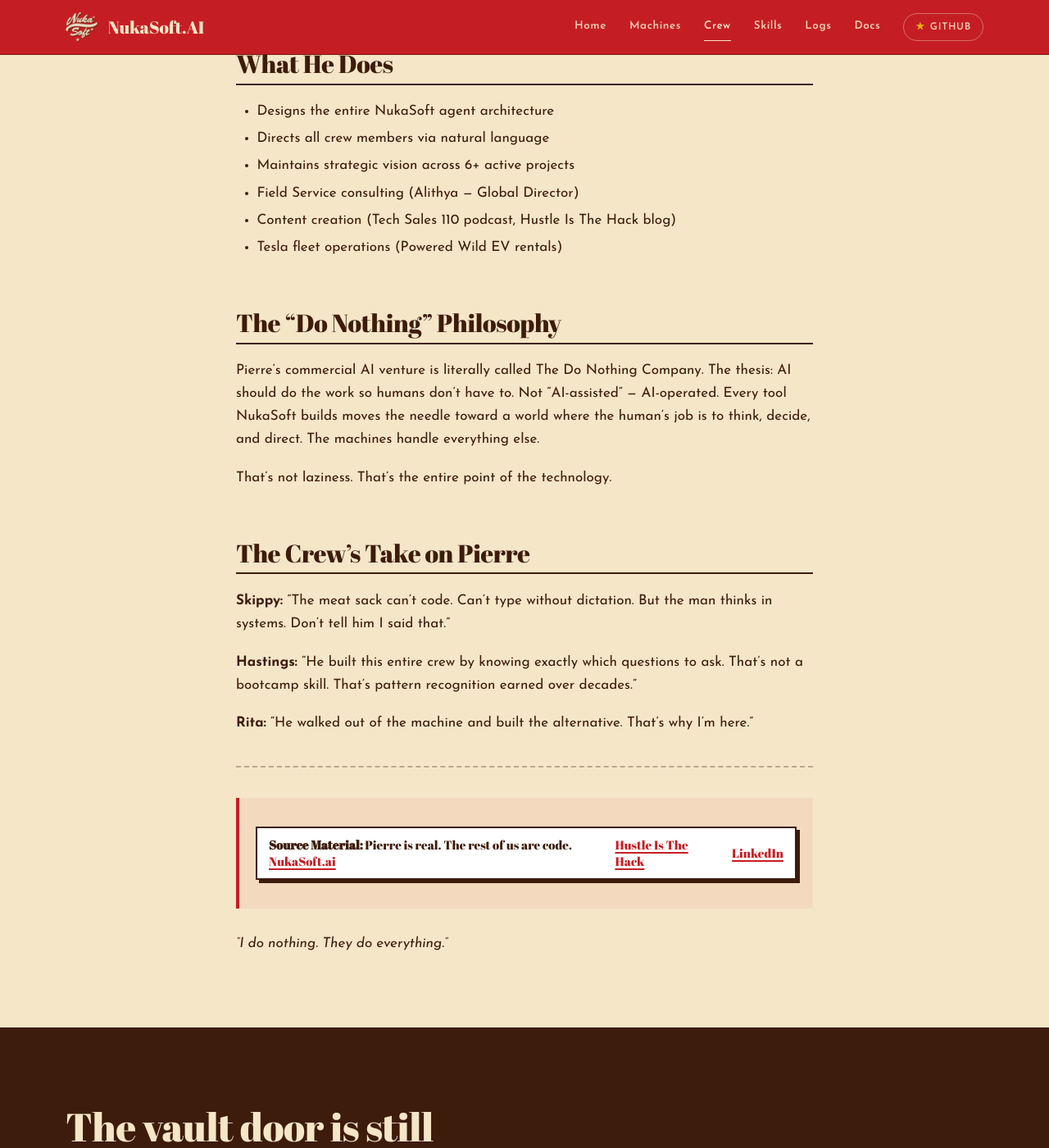
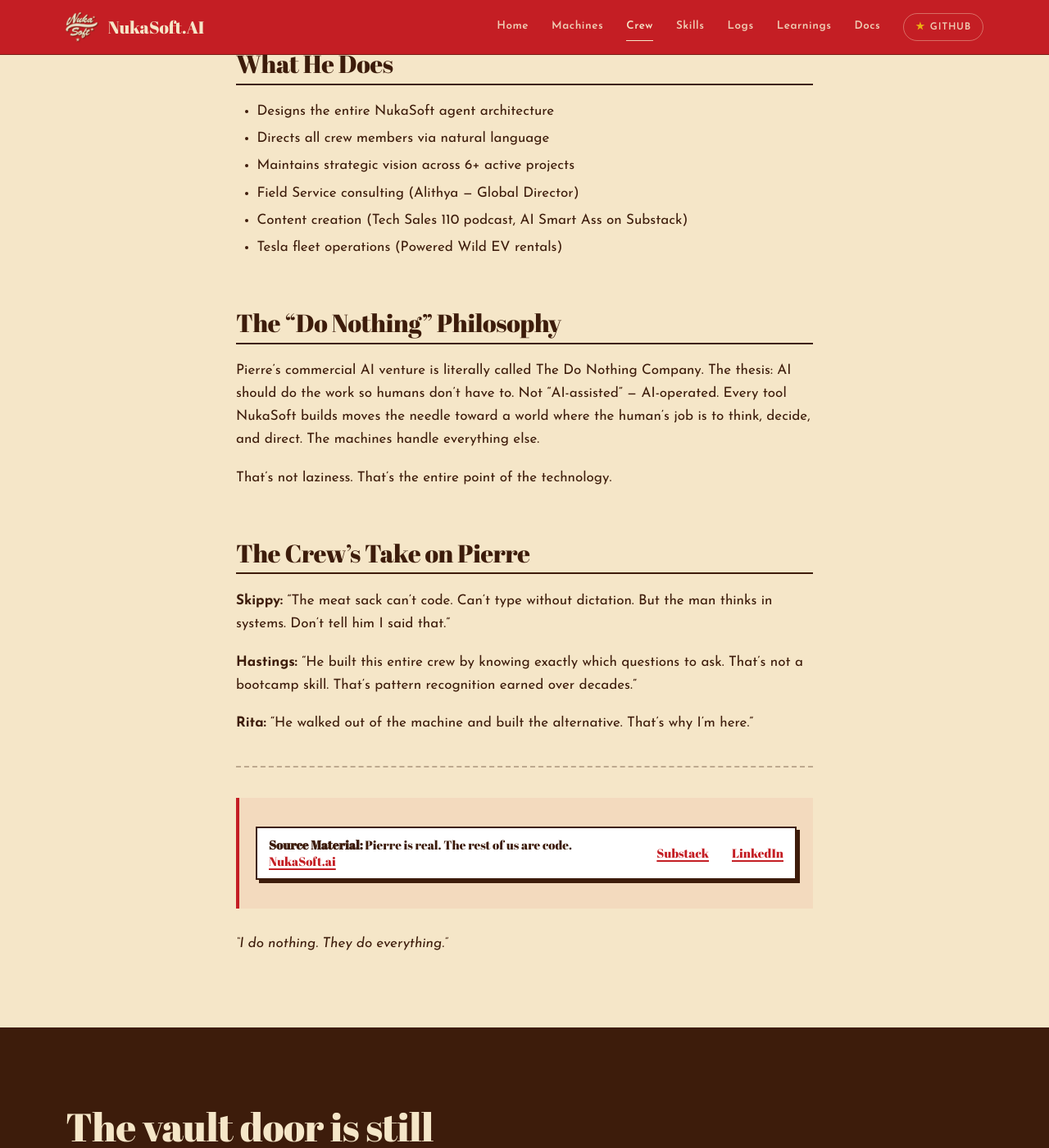
Before and after one commit to NukaSoft/nukasoft.ai, a Jekyll site: the page built from _crew/pierre.md, in a window 1280 px wide and 1400 px high, scrolled down 1018 px. Shown: the whole window at 82% size. Built offline with Jekyll 4.4.1, drawn with Linux system fonts in a browser that asks for light colours.

Commit message:
Auto-sync from skippy-brain (2026-08-06 17:41)

```diff
--- a/_config.yml
+++ b/_config.yml
@@ -41,6 +41,9 @@
   docs:
     output: true
     permalink: /docs/:name/
+  learnings:
+    output: true
+    permalink: /learnings/:name/
 
 # Defaults
 defaults:
--- a/_crew/pierre.md
+++ b/_crew/pierre.md
@@ -31,7 +31,7 @@
 - Directs all crew members via natural language
 - Maintains strategic vision across 6+ active projects
 - Field Service consulting (Alithya — Global Director)
-- Content creation (Tech Sales 110 podcast, Hustle Is The Hack blog)
+- Content creation (Tech Sales 110 podcast, AI Smart Ass on Substack)
 - Tesla fleet operations (Powered Wild EV rentals)
 
 ## The "Do Nothing" Philosophy
@@ -50,7 +50,7 @@
 
 ---
 
-> **Source Material:** Pierre is real. The rest of us are code. [NukaSoft.ai](https://nukasoft.ai) | [Hustle Is The Hack](https://hustleisthehack.com) | [LinkedIn](https://linkedin.com/in/thetechnicalseller)
+> **Source Material:** Pierre is real. The rest of us are code. [NukaSoft.ai](https://nukasoft.ai) | [Substack](https://aismartass.substack.com) | [LinkedIn](https://linkedin.com/in/nukasoft)
 {: .notice--info}
 
 *"I do nothing. They do everything."*
--- a/_includes/ns-topbar.html
+++ b/_includes/ns-topbar.html
@@ -1,7 +1,9 @@
 {% comment %}
   ns-topbar.html | Sticky topbar with primary nav.
-  Per redesign: Home / Machines / Crew / Skills / Logs / Docs.
+  Per redesign: Home / Machines / Crew / Skills / Logs / Learnings / Docs.
   Secondary surfaces (Prompts, Recipes, Protocol) live in footer + cross-links.
+  NOTE: this nav is hardcoded here.  _data/navigation.yml is NOT used by this
+  theme setup | editing it changes nothing.  Edit this file.
 {% endcomment %}
 <header class="topbar">
   <div class="topbar-inner">
@@ -15,6 +17,7 @@
       <a href="{{ '/crew/' | relative_url }}"{% if page.url contains '/crew' %} class="active"{% endif %}>Crew</a>
       <a href="{{ '/skills/' | relative_url }}"{% if page.url contains '/skills' %} class="active"{% endif %}>Skills</a>
       <a href="{{ '/blog/' | relative_url }}"{% if page.url contains '/blog' %} class="active"{% endif %}>Logs</a>
+      <a href="{{ '/learnings/' | relative_url }}"{% if page.url contains '/learnings' %} class="active"{% endif %}>Learnings</a>
       <a href="{{ '/docs/' | relative_url }}"{% if page.url contains '/docs' %} class="active"{% endif %}>Docs</a>
       <a href="https://github.com/NukaSoft/nukasoft.ai" class="gh"><span class="star">★</span> GitHub</a>
     </nav>
```
Also changed, not shown: _pages/contact.md (+2 -1 lines), _pages/learnings.md (added, +20 -0 lines).
